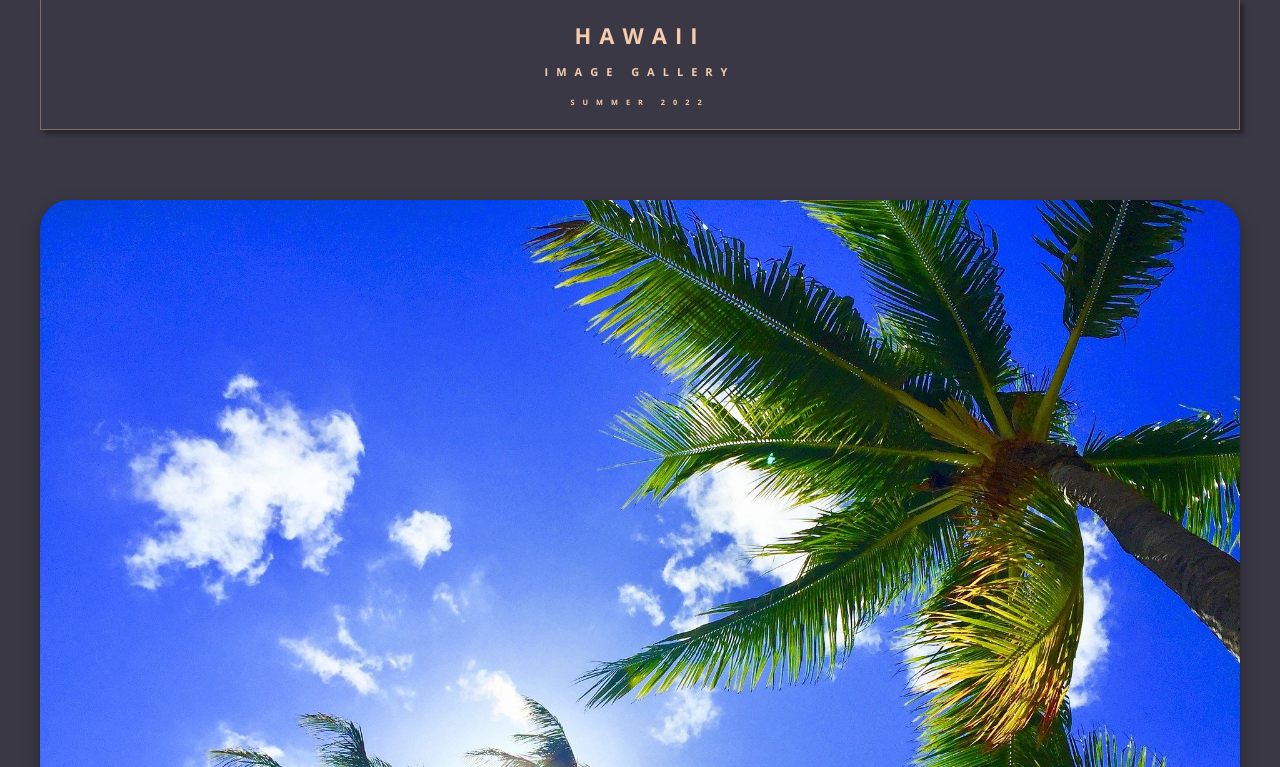
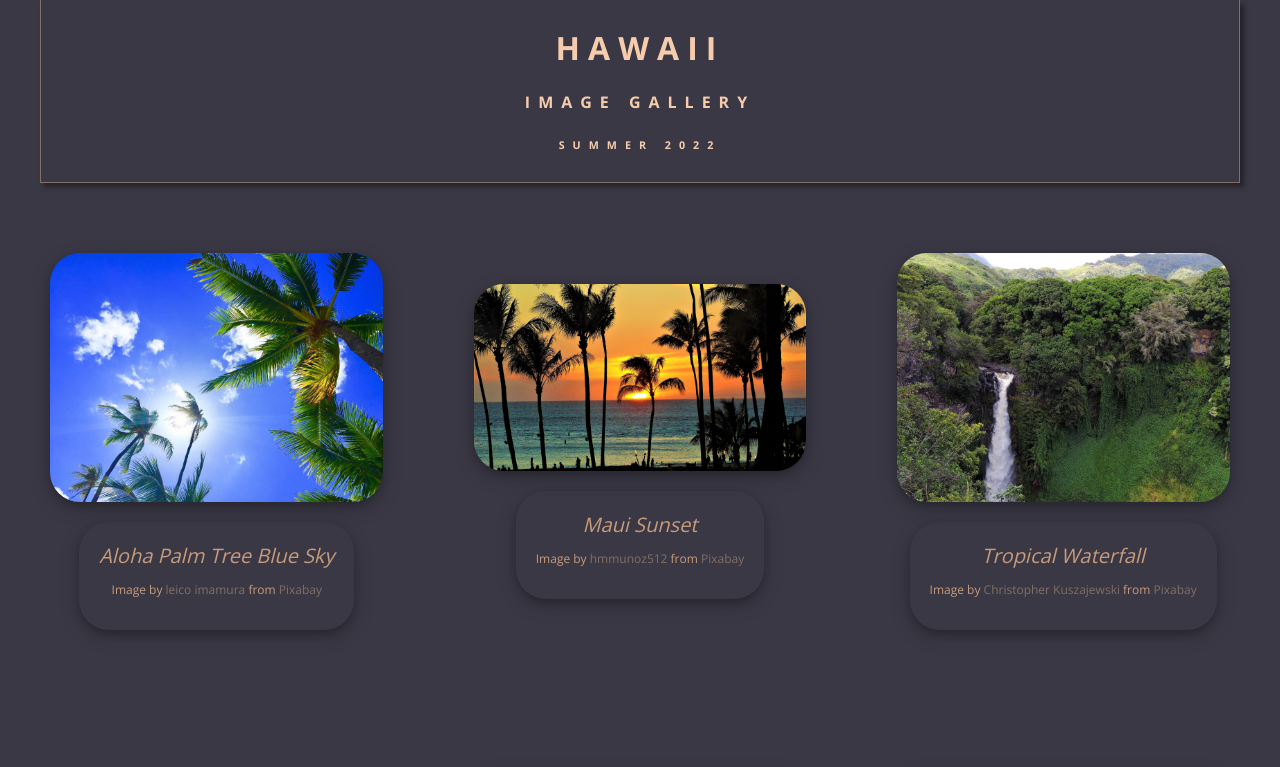
Before and after one commit to CSF2223/imagegallery-CostaGabriella1, a plain HTML site: page index.html in a window 1280 px wide. Shown: the top 767 px of the page. Drawn offline with nearby package versions, Linux system fonts and the light colour scheme.

```diff
--- a/index.html
+++ b/index.html
@@ -14,7 +14,7 @@
         <h6>Summer 2022</h6>
     </header>
 
-    <section>
+    <section class="gallery">
         <div class = "imageCard">
             <img src="assets/hawaii-2700190_1920.jpg" alt= "Aloha Palm Tree Blue Sky"></img>
             <div class = "cardText">
@@ -25,7 +25,7 @@
         </div>  <!-- Close "imageCard" class 1 --->
 
         <div class = "imageCard">
-            <img src="assets/maui-2729958_1920.jpg" alt= "Maui Sunset"></img>
+            <img src="assets/maui-2729958_1920.1.jpg" alt= "Maui Sunset"></img>
             <div class = "cardText">
                 <cite>Maui Sunset</cite>
                 <p> Image by <a href="https://pixabay.com/users/hmmunoz512-6376382/?utm_source=link-attribution&amp;utm_medium=referral&amp;utm_campaign=image&amp;utm_content=2729958">hmmunoz512</a> from <a href="https://pixabay.com/?utm_source=link-attribution&amp;utm_medium=referral&amp;utm_campaign=image&amp;utm_content=2729958">Pixabay</a></p>
--- a/style.css
+++ b/style.css
@@ -68,8 +68,25 @@ p {
 .cardText {
     color: #C69B7B;
     text-align: center;
-    padding: 1rem;
+    padding: 2rem;
     border-radius: 30px;
     margin-top: 2rem;
     box-shadow: 0 4px 8px 0 rgba(0, 0, 0, 0.2), 0 6px 20px 0 rgba(0, 0, 0, 0.19);
 }
+
+@media (min-width: 768px) {
+    header {
+        font-size: 1.6rem;
+    }
+
+    .gallery {
+        display: flex;
+        flex-direction: row;
+        justify-content: space-evenly;
+        flex-wrap: wrap;
+    }
+
+    .imageCard {
+        max-width: 26%;
+    }
+}
```
